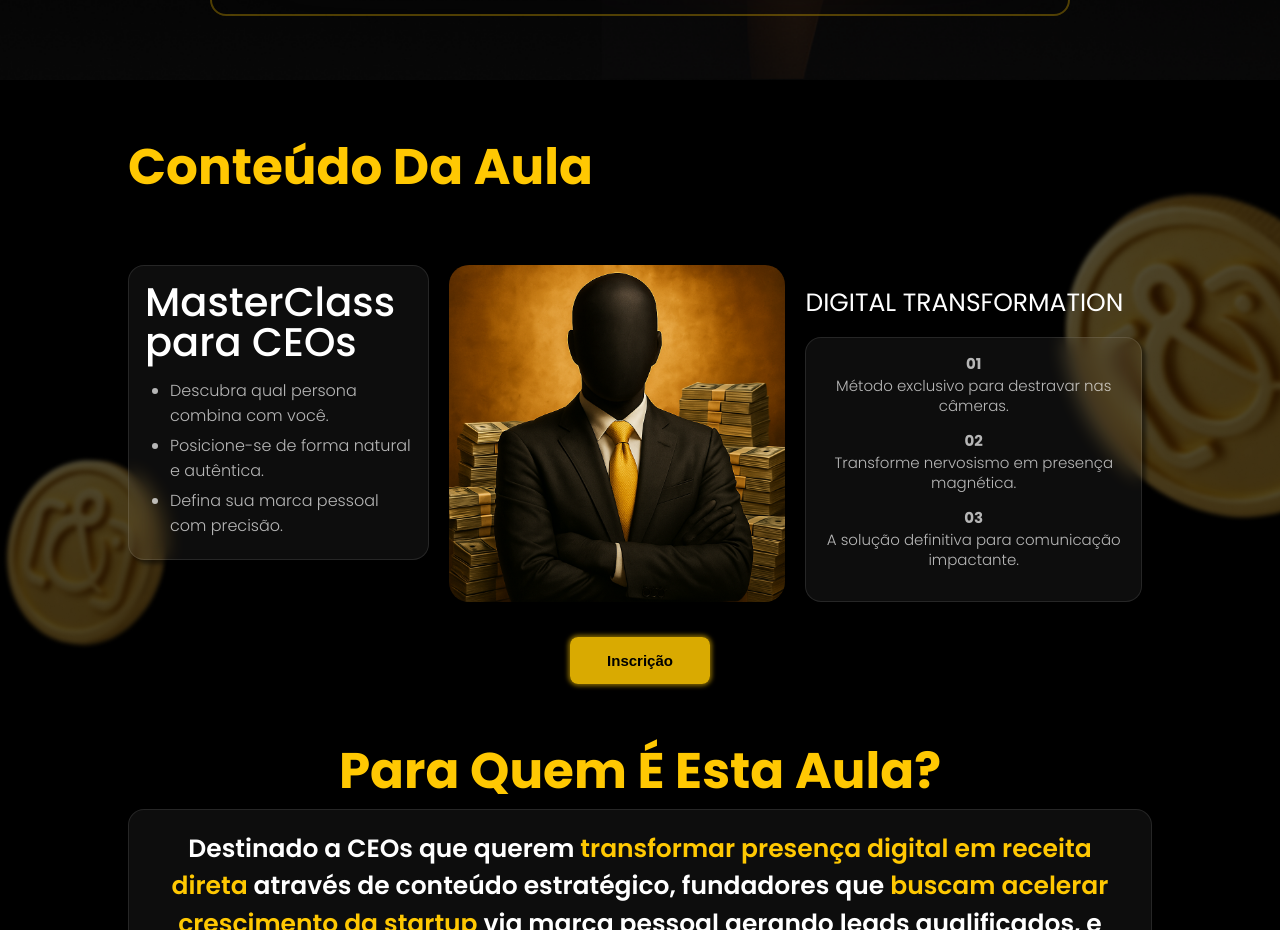
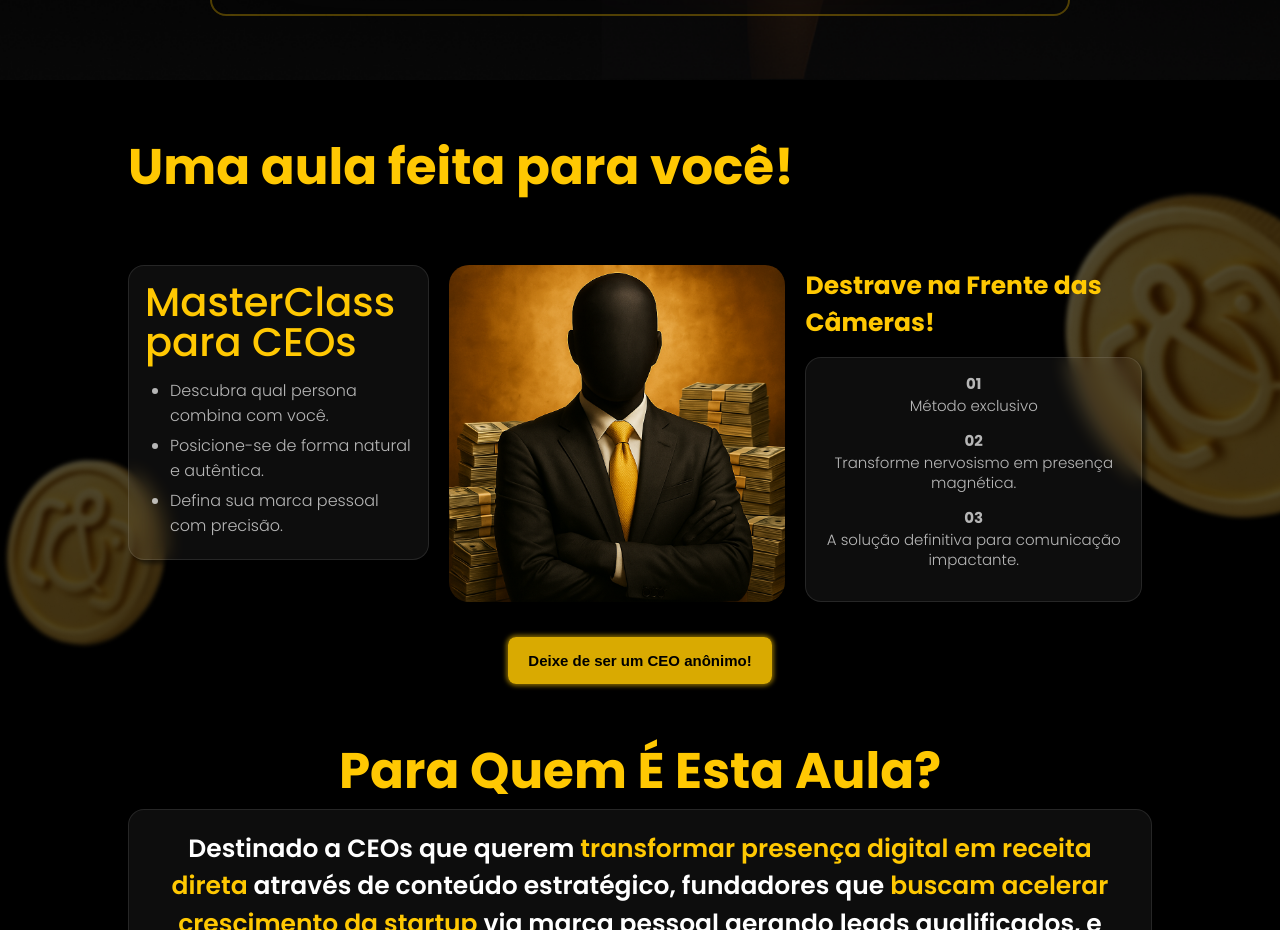
Before and after one commit to Film-Lab-landing-pages/ceos-lp, a Next.js app: page / in a window 1280 px wide. Shown: the part 1134-2064 px from the top of the page. Built offline with nearby package versions, Linux system fonts and the light colour scheme.

Commit message:
final fixings: ClassContent section

```diff
--- a/src/sections/ClassContent/index.tsx
+++ b/src/sections/ClassContent/index.tsx
@@ -18,7 +18,7 @@ export default function SectionClassContent() {
   return (
     <ClassSection id="class-content">
       <Container>
-        <Title className="poppins-bold">Conteúdo Da Aula</Title>
+        <Title className="poppins-bold">Uma aula feita para você!</Title>
         <Flex>
           <LeftContainer>
             <Card>
@@ -40,14 +40,12 @@ export default function SectionClassContent() {
             <img src="/images/ceo.png" alt="CEO com pilha de dinheiro" />
           </CenterContainer>
           <RightContainer>
-            <h3 className="poppins-regular">DIGITAL TRANSFORMATION</h3>
+            <h3 className="poppins-bold">Destrave na Frente das Câmeras!</h3>
             <Card>
               <RightList>
                 <li>
                   <span className="poppins-bold">01</span>
-                  <p className="poppins-light">
-                    Método exclusivo para destravar nas câmeras.
-                  </p>
+                  <p className="poppins-light">Método exclusivo</p>
                 </li>
                 <li>
                   <span className="poppins-bold">02</span>
@@ -65,7 +63,7 @@ export default function SectionClassContent() {
             </Card>
           </RightContainer>
         </Flex>
-        <InscriptionButton />
+        <InscriptionButton text="Deixe de ser um CEO anônimo!" />
       </Container>
     </ClassSection>
   )
--- a/src/sections/ClassContent/styles.ts
+++ b/src/sections/ClassContent/styles.ts
@@ -64,7 +64,7 @@ export const LeftContainer = styled.div`
     font-size: 4rem;
     margin-bottom: 16px;
     line-height: 4rem;
-    color: #ffffff;
+    color: var(--color-yellow);
     word-break: break-word;
   }
 
@@ -153,9 +153,9 @@ export const RightContainer = styled.div`
   }
 
   h3 {
+    color: var(--color-yellow);
     font-size: 2.5rem;
     margin-bottom: 1.5rem;
-    font-family: var(--font-poppins);
     width: 100%;
   }
 
--- a/src/styles/globals.css
+++ b/src/styles/globals.css
@@ -1,9 +1,9 @@
 /* Inportação de Variáveis */
-@import "./variables.css";
+@import './variables.css';
 
 /* Inportações de Fontes */
 
-@import url("https://fonts.googleapis.com/css2?family=Poppins:ital,wght@0,100;0,200;0,300;0,400;0,500;0,600;0,700;0,800;0,900;1,100;1,200;1,300;1,400;1,500;1,600;1,700;1,800;1,900&display=swap");
+@import url('https://fonts.googleapis.com/css2?family=Poppins:ital,wght@0,100;0,200;0,300;0,400;0,500;0,600;0,700;0,800;0,900;1,100;1,200;1,300;1,400;1,500;1,600;1,700;1,800;1,900&display=swap');
 
 /* Reset dos Estilos Globais */
 
@@ -33,6 +33,9 @@ body {
 .poppins-medium {
   font-weight: 500;
 }
+.poppins-semibold {
+  font-weight: 600;
+}
 .poppins-light {
   font-weight: 300;
 }
```
